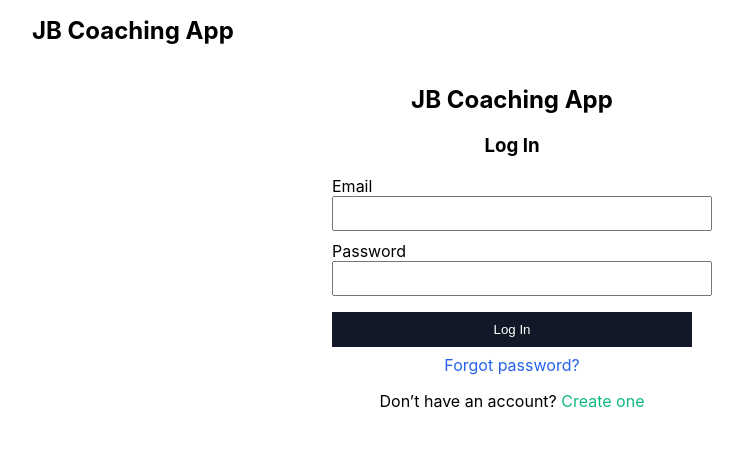
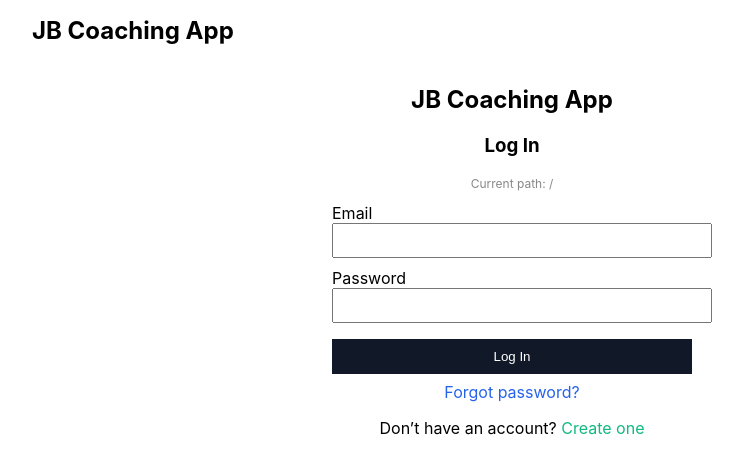
Before and after one commit to Sydnor01/jb-coach, a React (Create React App) app: page / in a window 1280 px wide. Shown: the top 474 px of the page, without its empty margins (128-871 px from the left). Built offline with nearby package versions, Linux system fonts and the light colour scheme; no server answers.

Commit message:
Add debug: show current path

```diff
--- a/src/components/Login.js
+++ b/src/components/Login.js
@@ -54,6 +54,9 @@ export default function Login({ setUser }) {
     <div style={{ maxWidth: 360, margin: "40px auto", textAlign: "center" }}>
       <h2>JB Coaching App</h2>
       <h3>Log In</h3>
+      <p style={{ fontSize: 12, color: "#888" }}>
+      Current path: {window.location.pathname}
+    </p>
 
       <form onSubmit={handleSubmit}>
         <div style={{ textAlign: "left", marginBottom: 10 }}>
```
